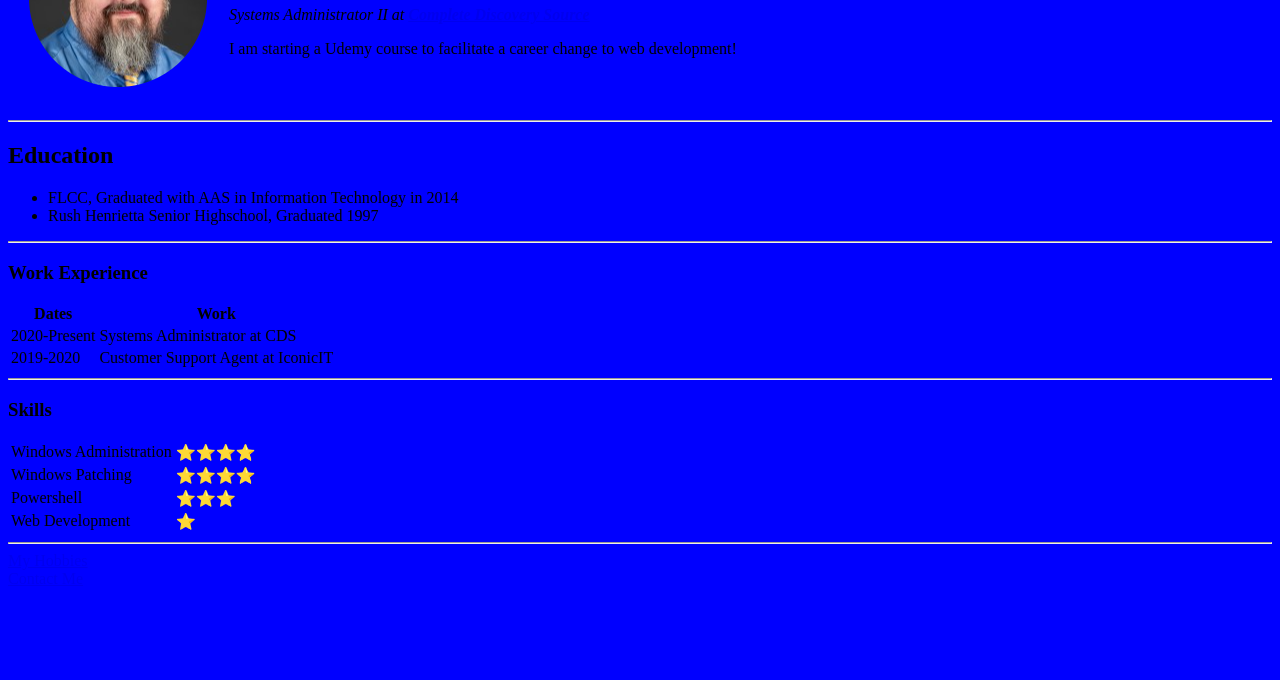
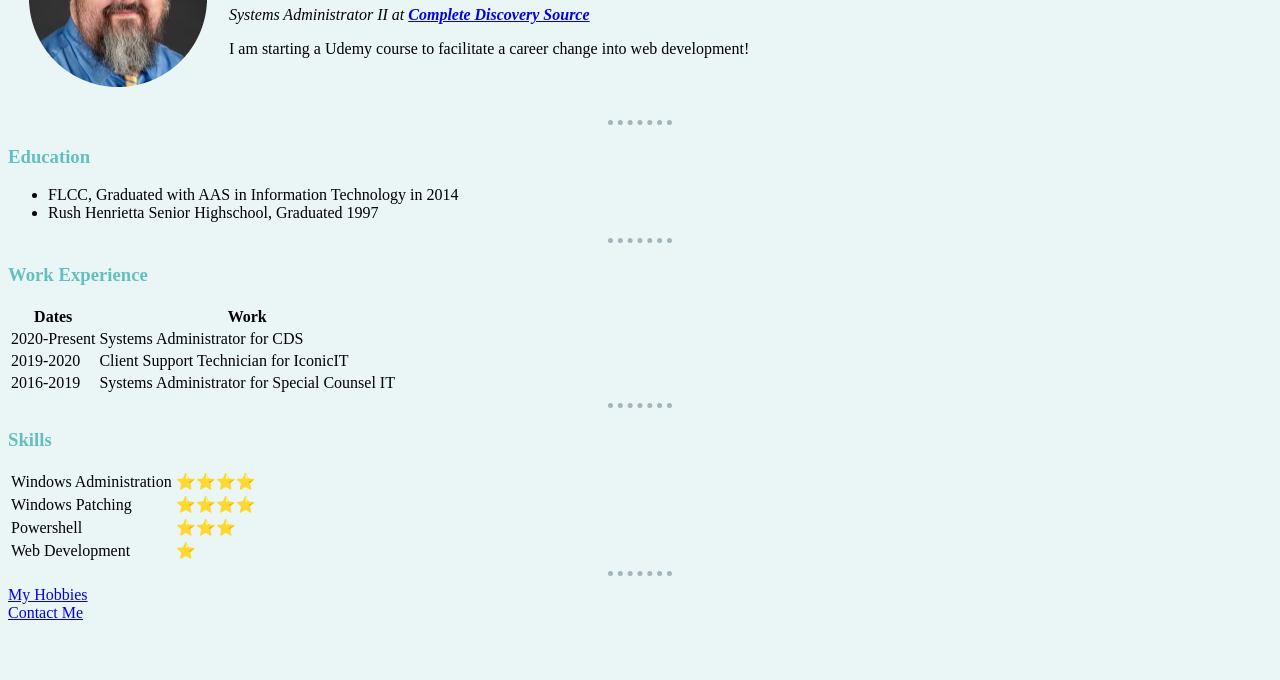
Before and after one commit to mlansingDev/My-Site, a plain HTML site: page index.html in a window 1280 px wide. Shown: the part 120-800 px from the top of the page. Drawn offline with Linux system fonts and the light colour scheme.

Commit message:
Updates for the night.

```diff
--- a/CSS/styles.css
+++ b/CSS/styles.css
@@ -0,0 +1,23 @@
+a:hover {
+  color: #3AB0FF;
+}
+
+body {
+  background-color: #EAF6F6;
+}
+
+h1 {
+  color: #3AB0FF;
+}
+
+h3 {
+  color: #66BFBF;
+}
+
+hr {
+  border-style: dotted none none none;
+  border-width: 5px;
+  border-color: #A2B5BB;
+  height: 2px;
+  width: 5%;
+}
--- a/index.html
+++ b/index.html
@@ -4,29 +4,25 @@
 <head>
   <meta charset="utf-8">
   <title>Michael's Personal Site</title>
+  <link rel="stylesheet" href="CSS/styles.css">
 
-  <style media="screen">
-    body {
-      background-color: blue;
-    }
-  </style>
 </head>
 
 <body>
+
   <table cellspacing="20">
     <tr>
       <td><img src="Images/Profile.png" alt=""></td>
       <td>
         <h1>Michael Lansing</h1>
         <p><em>Systems Administrator II at <strong><a href="https://cdslegal.com/" target="_blank" rel="noopener noreferrer">Complete Discovery Source</a></strong></em></p>
-        <p>I am starting a Udemy course to facilitate a career change to web development!</p>
+        <p>I am starting a Udemy course to facilitate a career change into web development!</p>
       </td>
     </tr>
   </table>
 
-
   <hr>
-  <h2>Education</h2>
+  <h3>Education</h3>
   <ul>
     <li>FLCC, Graduated with AAS in Information Technology in 2014</li>
     <li>Rush Henrietta Senior Highschool, Graduated 1997</li>
@@ -41,11 +37,15 @@
     <tbody>
       <tr>
         <td>2020-Present</td>
-        <td>Systems Administrator at CDS</td>
+        <td>Systems Administrator for CDS</td>
       </tr>
       <tr>
         <td>2019-2020</td>
-        <td>Customer Support Agent at IconicIT</td>
+        <td>Client Support Technician for IconicIT</td>
+      </tr>
+      <tr>
+        <td>2016-2019</td>
+        <td>Systems Administrator for Special Counsel IT</td>
       </tr>
     </tbody>
 
```
Also changed, not shown: contact-me.html (+2 -1 lines), hobbies.html (+1 -0 lines), inputs.html (deleted, +0 -14 lines).
